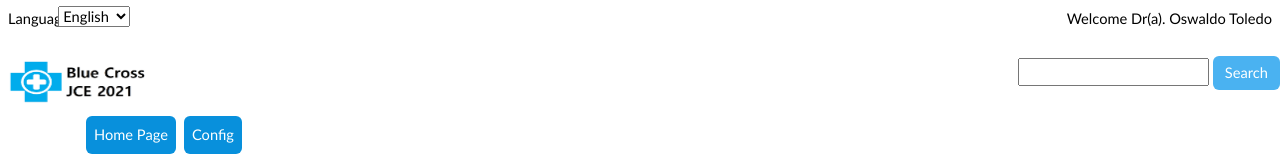
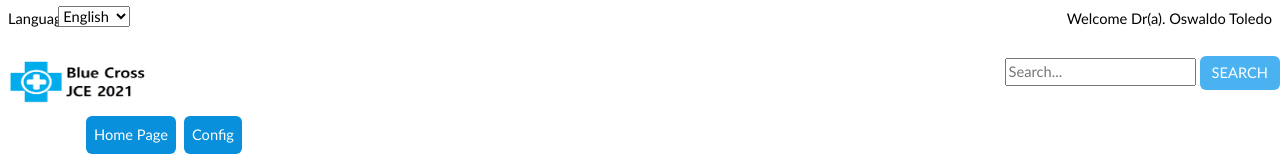
Before and after one commit to DiegoE-prog/Blue-Cross-JCE-2021, a React (Create React App) app in the folder frontend/jce-app/: page /profile in a window 1280 px wide. Shown: the top 160 px of the page. Built offline with nearby package versions, Linux system fonts and the light colour scheme.

Commit message:
Minor changes in the UI, also change the validation of some errors.

```diff
--- a/frontend/jce-app/src/index.css
+++ b/frontend/jce-app/src/index.css
@@ -69,14 +69,15 @@
 	min-height: 100vh;
 	display: flex;
 	flex-direction: column;
+	overflow-x: hidden;
 }
 
-.s-message{
+.s-message {
 	color: green;
 	font-weight: bold;
 }
 
-.f-message{
+.f-message {
 	color: red;
 	font-weight: bold;
 }
@@ -90,6 +91,6 @@
 	margin: 0 1%;
 }
 
-.spoptions{
+.spoptions {
 	table-layout: fixed;
 }
--- a/frontend/jce-app/src/nav/Header/SearchBar.js
+++ b/frontend/jce-app/src/nav/Header/SearchBar.js
@@ -4,9 +4,9 @@ function SearchBar() {
 	return (
 		<div className="row">
 			<div className="col-12 text-end">
-				<input className="general-jce m-1" />
+				<input className="general-jce m-1" placeholder="Search..." />
 				<button className="btn btn-blue " style={{ border: "none" }}>
-					Search
+					SEARCH
 				</button>
 			</div>
 		</div>
```
Also changed, not shown: 2 other files (tests, documents, lock files or other folders).
